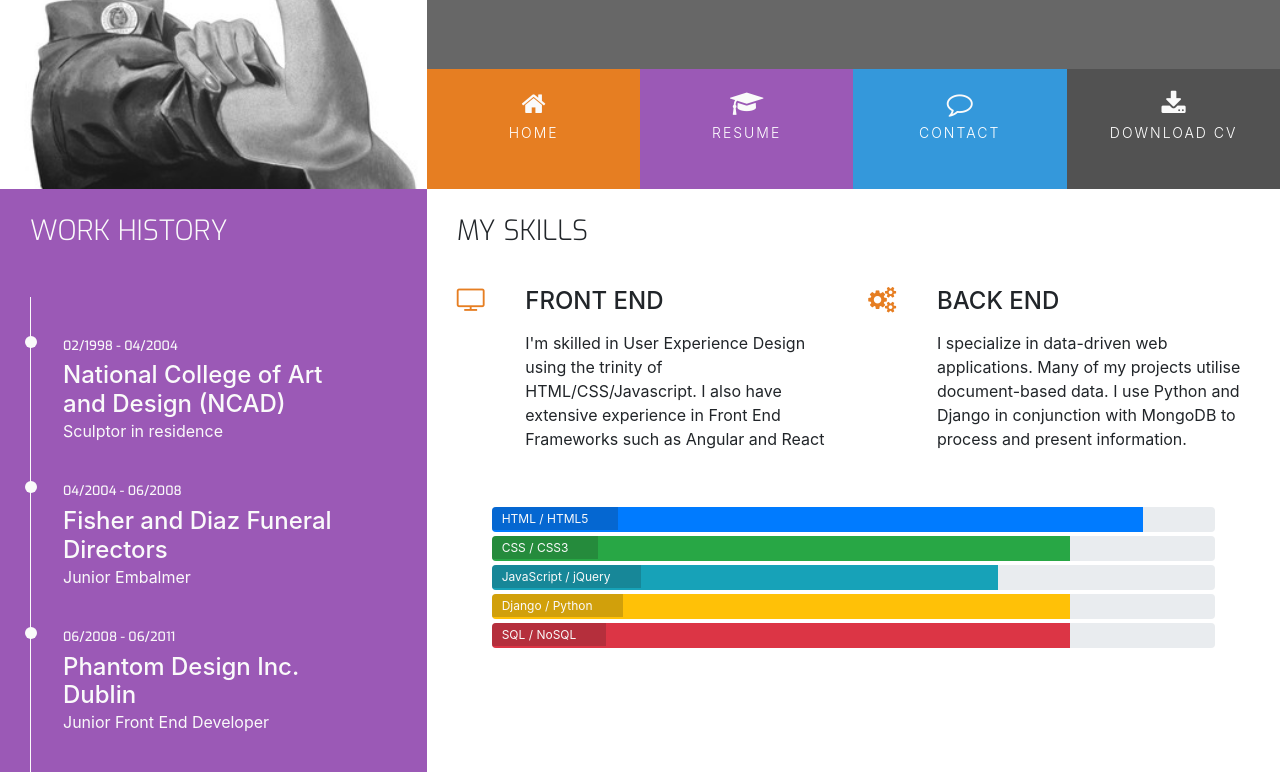
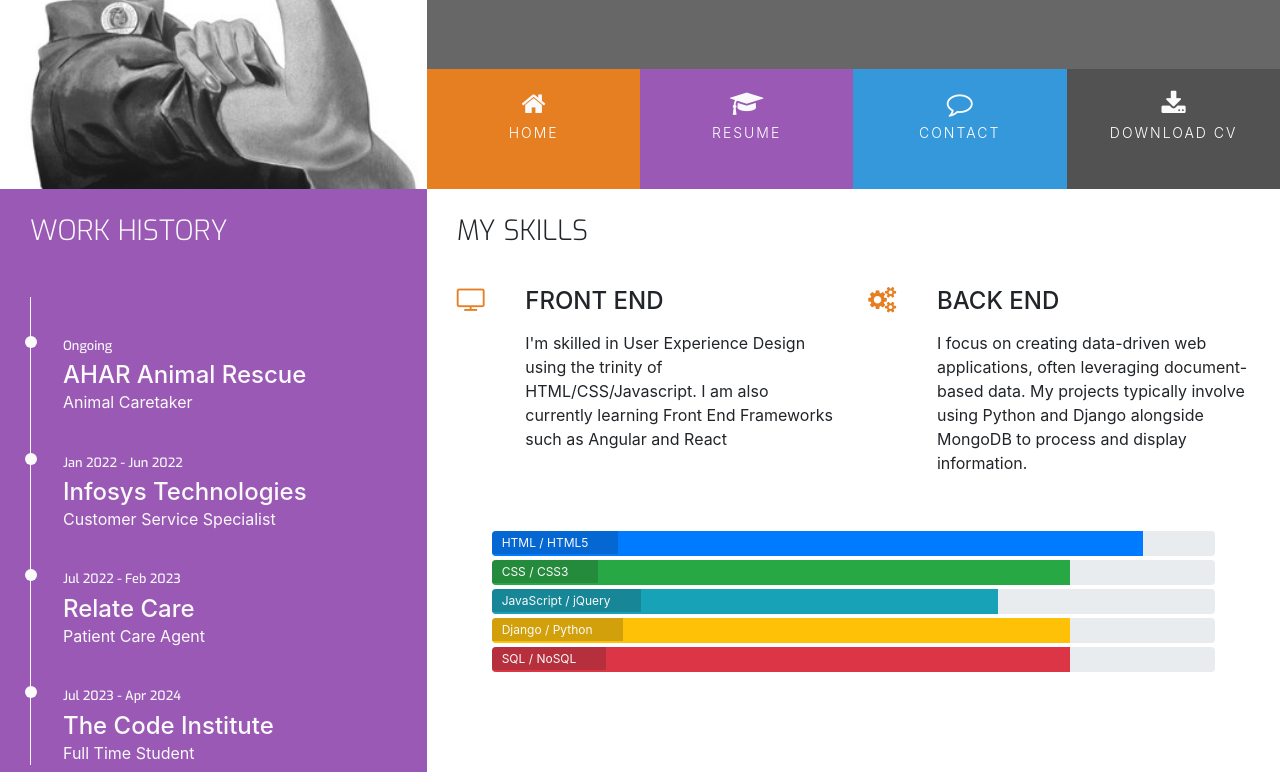
Before and after one commit to ShaneMurphyDev/Portfolio-Website, a plain HTML site: page resume.html in a window 1280 px wide. Shown: the part 180-952 px from the top of the page. Drawn offline with nearby package versions, Linux system fonts and the light colour scheme.

Commit message:
reformated work experience section

```diff
--- a/resume.html
+++ b/resume.html
@@ -53,21 +53,21 @@
                     </div>
                 </div>
                 <div class="history-items">
-                    <div class="timeline-item" data-dates="02/1998 - 04/2004">
-                        <h4>National College of Art and Design (NCAD)</h4>
-                        <p>Sculptor in residence</p>
+                    <div class="timeline-item" data-dates="Ongoing">
+                        <h4>AHAR Animal Rescue</h4>
+                        <p>Animal Caretaker</p>
                     </div>
-                    <div class="timeline-item" data-dates="04/2004 - 06/2008">
-                        <h4>Fisher and Diaz Funeral Directors</h4>
-                        <p>Junior Embalmer</p>
+                    <div class="timeline-item" data-dates="Jan 2022 - Jun 2022">
+                        <h4>Infosys Technologies</h4>
+                        <p>Customer Service Specialist</p>
                     </div>
-                    <div class="timeline-item" data-dates="06/2008 - 06/2011">
-                        <h4>Phantom Design Inc. Dublin</h4>
-                        <p>Junior Front End Developer</p>
+                    <div class="timeline-item" data-dates="Jul 2022 - Feb 2023">
+                        <h4>Relate Care</h4>
+                        <p>Patient Care Agent</p>
                     </div>
-                    <div class="timeline-item" data-dates="06/2011 - Present">
-                        <h4>Hooli Inc. Silicon Valley</h4>
-                        <p>Full Stack Web Developer</p>
+                    <div class="timeline-item" data-dates="Jul 2023 - Apr 2024">
+                        <h4>The Code Institute</h4>
+                        <p>Full Time Student</p>
                     </div>
                 </div>
             </div>
@@ -86,7 +86,7 @@
                             <div class="col-10">
                                 <h4 class="three-reasons-heading uppercase">Front End</h4>
                                 <p>
-                                    I'm skilled in User Experience Design using the trinity of HTML/CSS/Javascript. I also have extensive experience in Front End Frameworks such as Angular and React
+                                    I'm skilled in User Experience Design using the trinity of HTML/CSS/Javascript. I am also currently learning Front End Frameworks such as Angular and React
                                 </p>
                             </div>
                         </div>
@@ -99,7 +99,7 @@
                             <div class="col-10">
                                 <h4 class="three-reasons-heading uppercase">Back End</h4>
                                 <p>
-                                    I specialize in data-driven web applications. Many of my projects utilise document-based data. I use Python and Django in conjunction with MongoDB to process and present information.
+                                    I focus on creating data-driven web applications, often leveraging document-based data. My projects typically involve using Python and Django alongside MongoDB to process and display information.
                                 </p>
                             </div>
                         </div>
```
